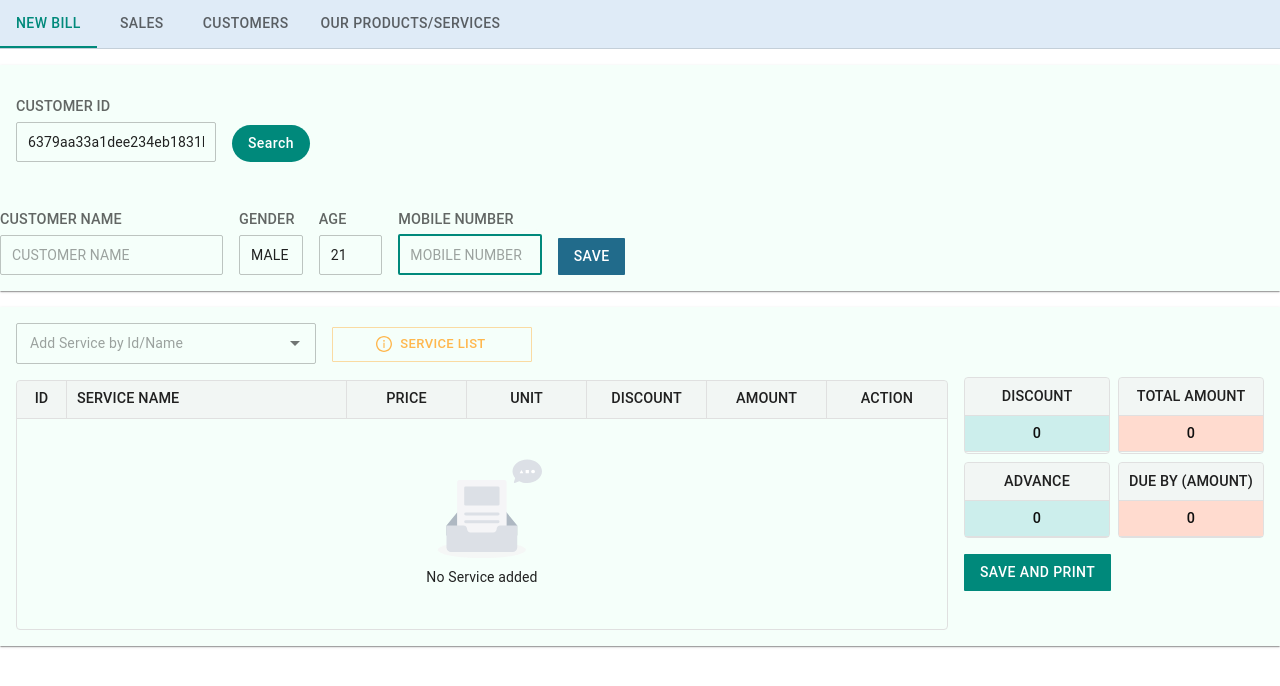
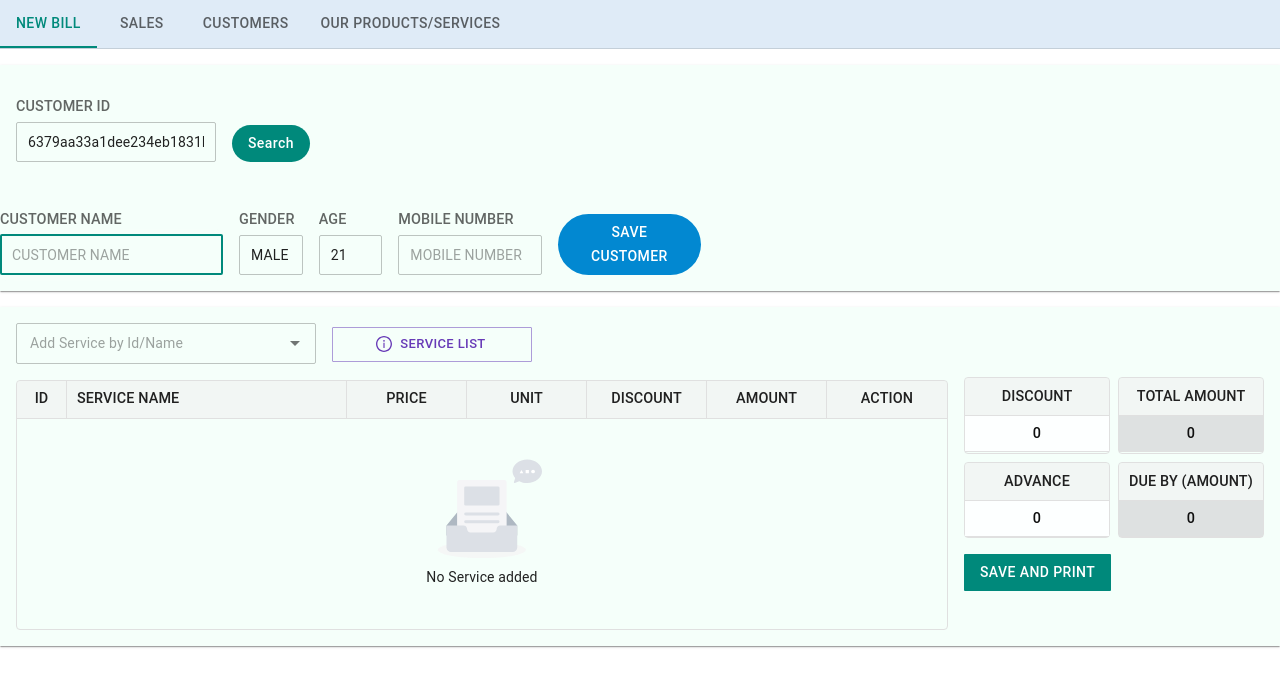
Before and after one commit to affan-habib/billing-frontend, a React (Create React App) app: page / in a window 1280 px wide. Shown: the top 686 px of the page. Built offline with nearby package versions, Linux system fonts and the light colour scheme; no server answers.

Commit message:
service list customized, customers entry

```diff
--- a/src/pages/billing/actions/AddItem.js
+++ b/src/pages/billing/actions/AddItem.js
@@ -105,7 +105,7 @@ const AddItem = () => {
           <Button
             sx={{ ml: 2, height: 35, mt: 0.5, width: 200 }}
             variant="outlined"
-            color="error"
+            color="warning"
             size="small"
             type="button"
             onClick={() => setOpen(!open)}
--- a/src/pages/billing/components/quickRegistration/AddCustomer.js
+++ b/src/pages/billing/components/quickRegistration/AddCustomer.js
@@ -4,6 +4,7 @@ import { Grid, InputLabel, Stack, TextField, Button } from "@mui/material";
 import { getSchema, validator } from "./Schema";
 import { useDispatch } from "react-redux";
 import { callApi } from "../../../../reducers/apiSlice";
+import { SaveOutlined } from "@ant-design/icons";
 
 const AddCustomer = () => {
   const dispatch = useDispatch();
@@ -49,7 +50,6 @@ const AddCustomer = () => {
                 <Stack spacing={0.5}>
                   <InputLabel>Gender</InputLabel>
                   <TextField
-                    autoFocus={true}
                     id="gender"
                     name="gender"
                     placeholder="GENDER"
@@ -79,7 +79,6 @@ const AddCustomer = () => {
                 <Stack spacing={0.5}>
                   <InputLabel>Mobile Number</InputLabel>
                   <TextField
-                    autoFocus={true}
                     id="contactNumber"
                     name="contactNumber"
                     placeholder="MOBILE NUMBER"
@@ -100,10 +99,10 @@ const AddCustomer = () => {
                   <Button
                     variant="contained"
                     color="info"
-                    sx={{ bgcolor: "#216b8b" }}
+                    sx={{ borderRadius: 20 }}
                     type="submit"
                   >
-                    SAVE
+                    SAVE CUSTOMER
                   </Button>
                 </Stack>
               </Grid>
--- a/src/pages/billing/style.css
+++ b/src/pages/billing/style.css
@@ -4,13 +4,13 @@
   font-size: 0.9rem;
 }
 .top-header-2 {
-  background-color: #cceeec;
+  background-color: #dee1e1;
   color: black;
   text-align: center;
   font-size: 0.9rem;
 }
 .top-header-3 {
-  background-color: #ffdbcf;
+  background-color: #fdffff;
   color: rgb(0, 0, 0);
   text-align: center;
   font-size: 0.9rem;
@@ -26,13 +26,13 @@
   font-size: 0.9rem;
 }
 .top-header-4 {
-  background-color: #ffdbcf;
+  background-color: #dee1e1;
   color: #0f0f0f;
   font-size: 0.9rem;
   font-weight: 500;
 }
 .top-header-5 {
-  background-color: #cceeec;
+  background-color: #fdffff;
   color: #0f0f0f;
   font-size: 0.9rem;
   font-weight: 500;
--- a/src/pages/customers/Customers.js
+++ b/src/pages/customers/Customers.js
@@ -65,7 +65,7 @@ const Customers = () => {
     },
     {
       headerClassName: "top-header-1",
-      cellClassName: "top-header-2",
+      cellClassName: "top-header-3",
       field: "contactNumber",
       headerClassName: "top-header-1",
       headerName: "CONTACT",
@@ -95,7 +95,7 @@ const Customers = () => {
       headerName: "ACTION",
       type: "actions",
       headerClassName: "top-header-1",
-      cellClassName: "top-header-2",
+      cellClassName: "top-header-3",
       renderCell: (params) => <DeleteCustomer shouldDelete={params.id} />,
     },
   ];
--- a/src/pages/products/Products.js
+++ b/src/pages/products/Products.js
@@ -65,7 +65,7 @@ const Products = () => {
     },
     {
       headerClassName: "top-header-1",
-      cellClassName: "top-header-2",
+      cellClassName: "top-header-3",
       field: "discountAmount",
       headerClassName: "top-header-1",
       headerName: "DISCOUNT",
@@ -89,7 +89,7 @@ const Products = () => {
     },
     {
       headerClassName: "top-header-1",
-      cellClassName: "top-header-2",
+      cellClassName: "top-header-3",
       field: "expiryDate",
       headerClassName: "top-header-1",
       headerName: "EXPIRY DATE",
```
